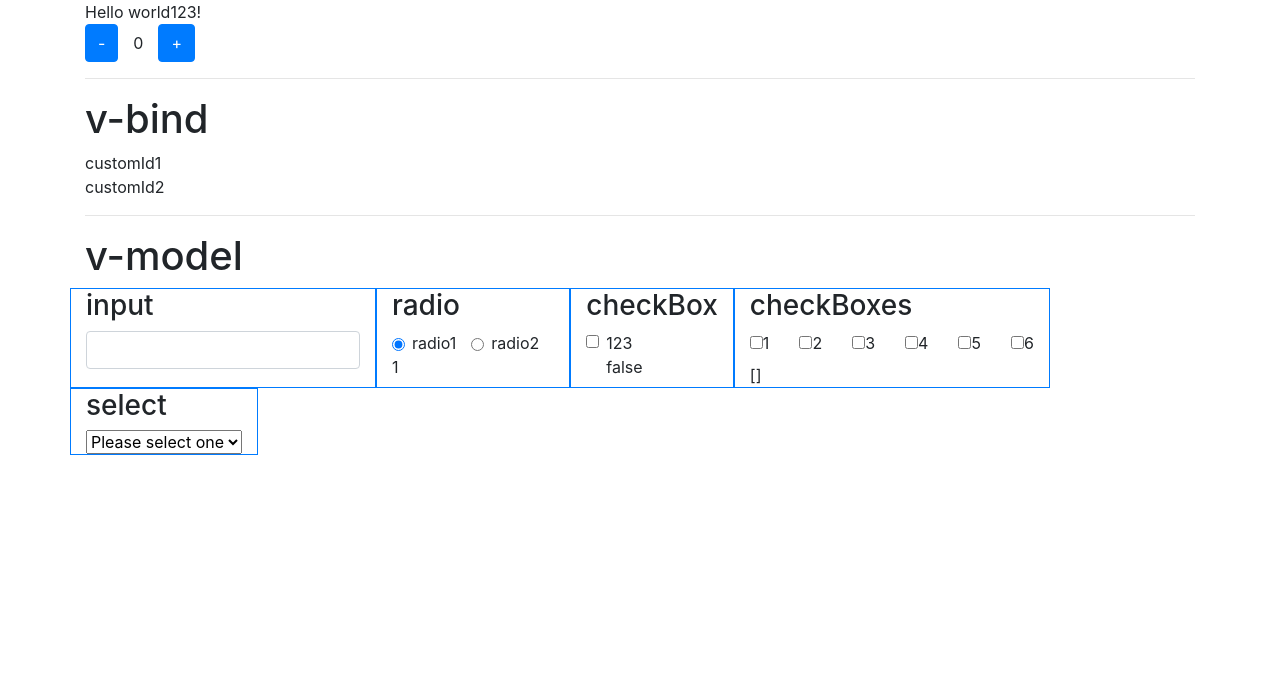
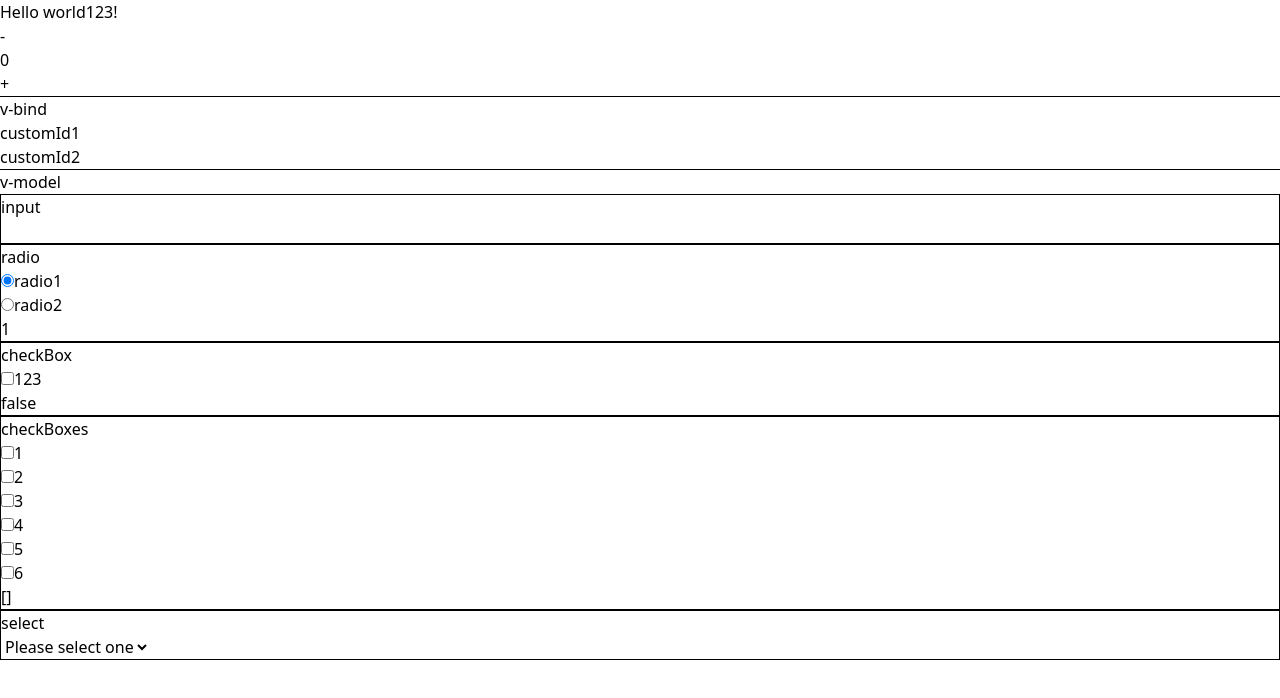
Before and after one commit to en-ian-0131/vue-practice, a Vue app: page / in a window 1280 px wide. Shown: the top 698 px of the page. Built offline with nearby package versions, Linux system fonts and the light colour scheme.

Commit message:
add tailwinds

```diff
--- a/index.html
+++ b/index.html
@@ -5,7 +5,7 @@
     <link rel="icon" href="/favicon.ico">
     <meta name="viewport" content="width=device-width, initial-scale=1.0">
     <title>Vite App</title>
-    <link rel="stylesheet" href="https://cdn.jsdelivr.net/npm/bootstrap@4.4.1/dist/css/bootstrap.min.css" integrity="sha384-Vkoo8x4CGsO3+Hhxv8T/Q5PaXtkKtu6ug5TOeNV6gBiFeWPGFN9MuhOf23Q9Ifjh" crossorigin="anonymous">
+    <!-- <link rel="stylesheet" href="https://cdn.jsdelivr.net/npm/bootstrap@4.4.1/dist/css/bootstrap.min.css" integrity="sha384-Vkoo8x4CGsO3+Hhxv8T/Q5PaXtkKtu6ug5TOeNV6gBiFeWPGFN9MuhOf23Q9Ifjh" crossorigin="anonymous"> -->
     <link rel="stylesheet" href="https://cdnjs.cloudflare.com/ajax/libs/font-awesome/6.6.0/css/all.min.css">
   </head>
   <body>
--- a/package.json
+++ b/package.json
@@ -11,6 +11,8 @@
     "type-check": "vue-tsc --build --force"
   },
   "dependencies": {
+    "@tailwindcss/vite": "^4.1.11",
+    "tailwindcss": "^4.1.11",
     "vue": "^3.4.21"
   },
   "devDependencies": {
--- a/src/assets/main.css
+++ b/src/assets/main.css
@@ -1,35 +1 @@
-@import './base.css';
-
-#app {
-  max-width: 1280px;
-  margin: 0 auto;
-  padding: 2rem;
-  font-weight: normal;
-}
-
-a,
-.green {
-  text-decoration: none;
-  color: hsla(160, 100%, 37%, 1);
-  transition: 0.4s;
-  padding: 3px;
-}
-
-@media (hover: hover) {
-  a:hover {
-    background-color: hsla(160, 100%, 37%, 0.2);
-  }
-}
-
-@media (min-width: 1024px) {
-  body {
-    display: flex;
-    place-items: center;
-  }
-
-  #app {
-    display: grid;
-    grid-template-columns: 1fr 1fr;
-    padding: 0 2rem;
-  }
-}
+@import "tailwindcss";
--- a/src/main.ts
+++ b/src/main.ts
@@ -1,5 +1,6 @@
 import { createApp } from "vue";
 import App from "./App.vue";
+import './assets/main.css'
 // import KKday from "./KKday.vue";
 
 const vm = createApp(App);
--- /dev/null
+++ b/src/shims-vue.d.ts
@@ -0,0 +1,5 @@
+declare module '*.vue' {
+  import type { DefineComponent } from 'vue'
+  const component: DefineComponent<{}, {}, any>
+  export default component
+}
--- a/vite.config.ts
+++ b/vite.config.ts
@@ -4,6 +4,7 @@ import { defineConfig } from 'vite'
 import vue from '@vitejs/plugin-vue'
 import vueJsx from '@vitejs/plugin-vue-jsx'
 import VueDevTools from 'vite-plugin-vue-devtools'
+import tailwindcss from '@tailwindcss/vite'
 
 // https://vitejs.dev/config/
 export default defineConfig({
@@ -11,6 +12,7 @@ export default defineConfig({
     vue(),
     vueJsx(),
     VueDevTools(),
+    tailwindcss()
   ],
   resolve: {
     alias: {
```
Also changed, not shown: src/App.vue (+7 -1 lines), 1 other file (tests, documents, lock files or other folders).
